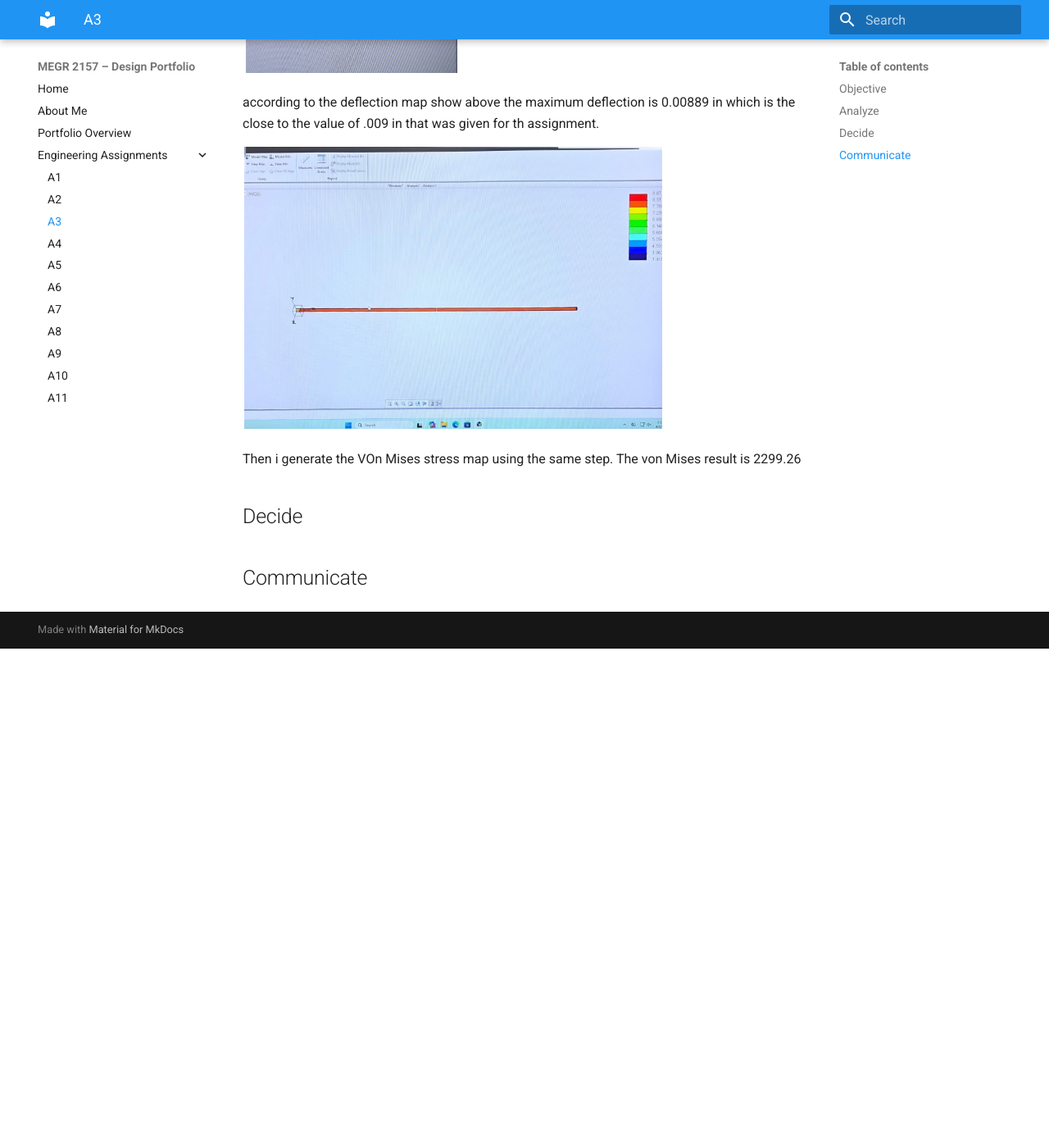
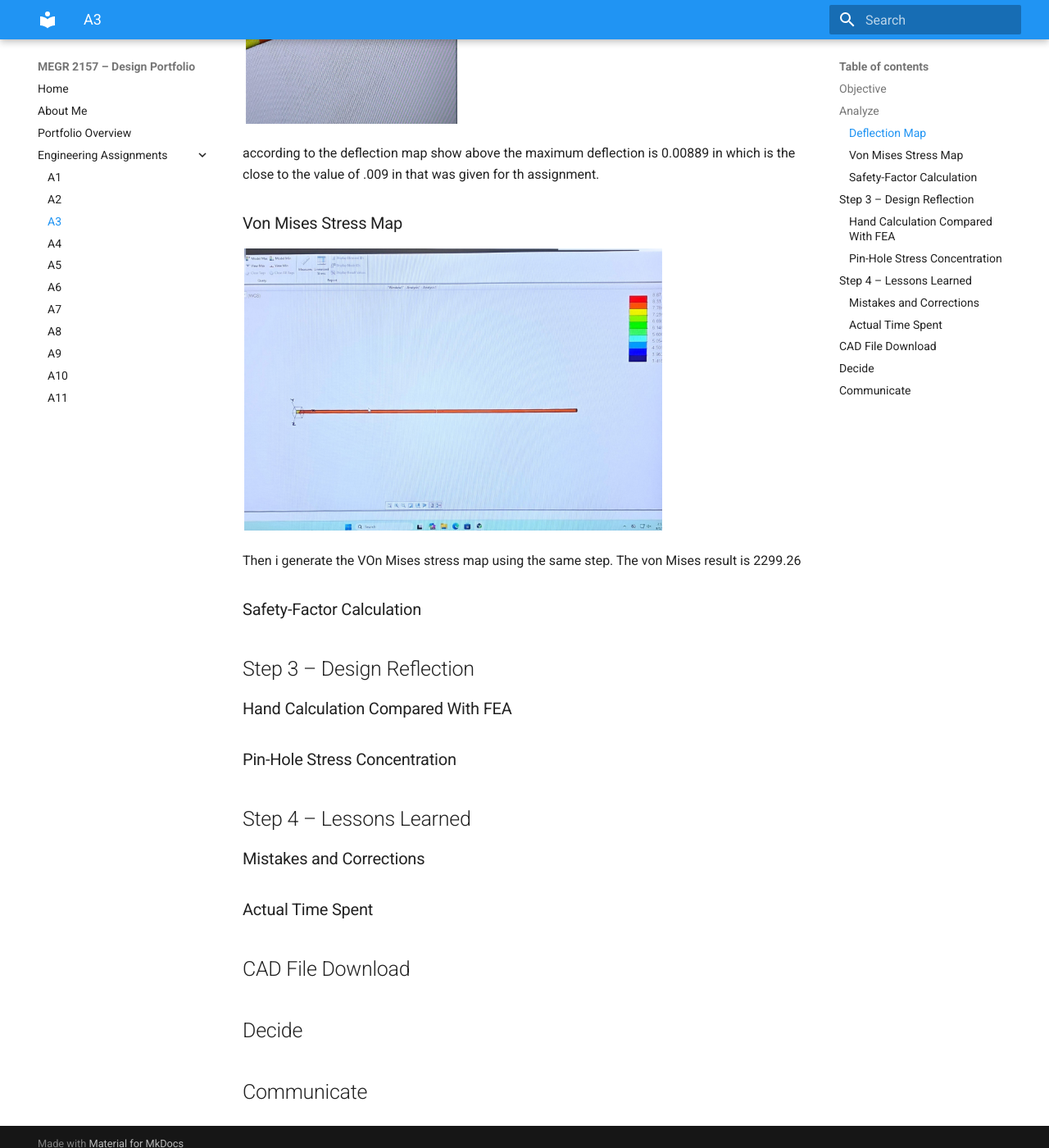
Before and after one commit to ncenatus/design-project-portfolio, an MkDocs documentation site: the page built from docs/assignments/A03/index.md, in a window 1280 px wide and 1400 px high, scrolled down 5274 px. Shown: the whole window at 82% size. Built offline with MkDocs 1.6.1 and Material for MkDocs 9.7.7, drawn with Linux system fonts in a browser that asks for light colours; before the commit the page ends 6065 px from its top, so only the background shows below that.

Commit message:
Update index.md

```diff
--- a/docs/assignments/A03/index.md
+++ b/docs/assignments/A03/index.md
@@ -29,14 +29,32 @@ Next i click FORCE/MOMENT under loads the ni click the opposite end othe bar. Th
 ![A3](H.png)
 I run the analysis to generate the deflection map shown above.
 
+
+### Deflection Map
 ![A3](I.png)
 
 according to the deflection map show above the maximum deflection is 0.00889 in which is the close to the value of .009 in that was given for th assignment.
 
+### Von Mises Stress Map
 ![A3](J.png)
 
 Then i generate the VOn Mises stress map using the same step. The von Mises result is 2299.26
 
+### Safety-Factor Calculation
+
+
+## Step 3 – Design Reflection
+### Hand Calculation Compared With FEA
+### Pin-Hole Stress Concentration
+
+## Step 4 – Lessons Learned
+### Mistakes and Corrections
+
+
+
+### Actual Time Spent
+
+## CAD File Download
 
 
 
```
